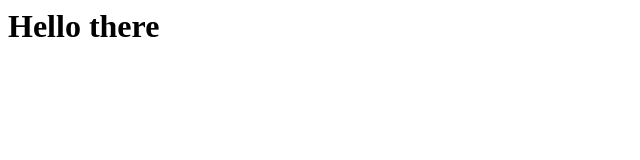
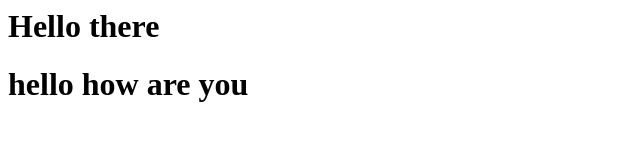
Before and after one commit to sahilbisht/React_Api_Project, a plain HTML site: page index.html in a window 1280 px wide. Shown: the whole page, without its empty margins (0-640 px from the left). Drawn offline with Linux system fonts and the light colour scheme.

Commit message:
Updated inde.html with the new line called how are you

```diff
--- a/index.html
+++ b/index.html
@@ -1 +1,2 @@
 <h1>Hello there</h1>
+<h1>hello how are you</h1>
```
